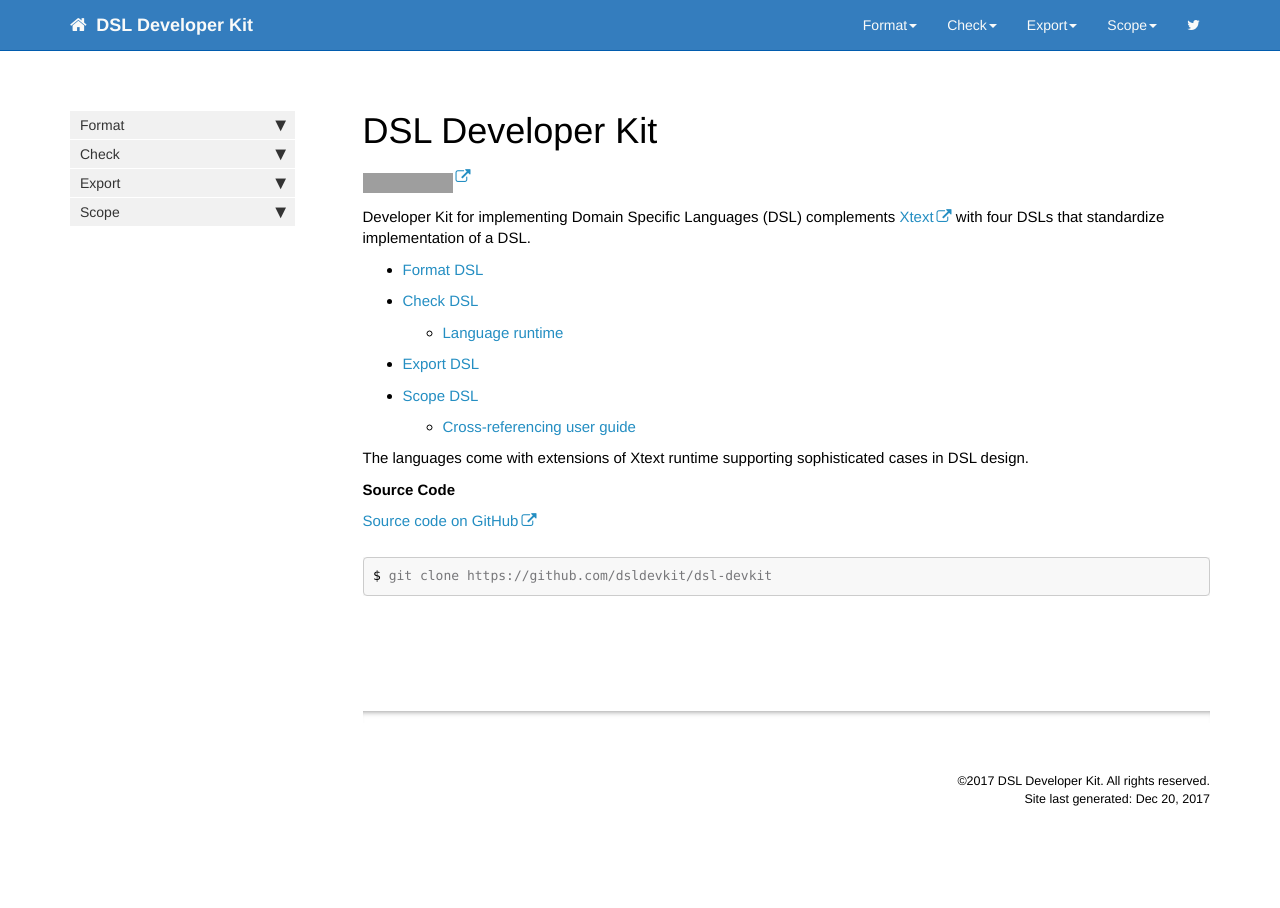
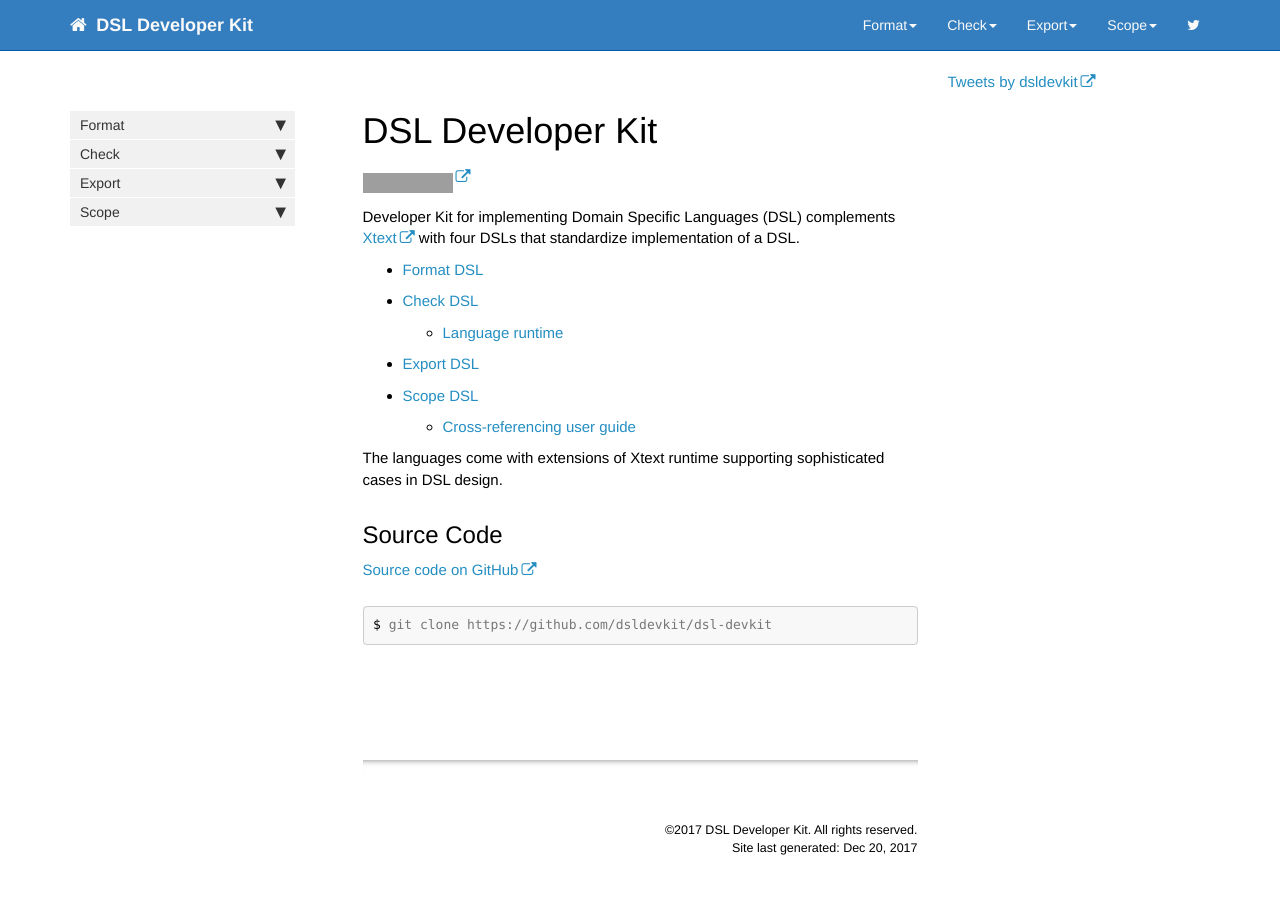
Before and after one commit to dsldevkit/dsldevkit.github.io, a Jekyll site: the page built from index.md, in a window 1280 px wide. Built offline with Jekyll 4.4.1, drawn with Linux system fonts in a browser that asks for light colours; nearby versions of some CDN libraries; comment, search, counter and statistics services are not loaded; grey boxes are pictures that could not be loaded.

Commit message:
Add twitter to home page

```diff
--- a/_config.yml
+++ b/_config.yml
@@ -103,6 +103,6 @@
 # the description is used in the feed.xml file
 
 # needed for sitemap.xml file only
-url: http://dsldevkit.github.io
+url: http://ddk.tools.avaloq.com
 
 repository: dsldevkit/dsldevkit.github.io
--- /dev/null
+++ b/_includes/twitter.html
@@ -0,0 +1 @@
+<a class="twitter-timeline" href="https://twitter.com/dsldevkit?ref_src=twsrc%5Etfw">Tweets by dsldevkit</a> <script async src="https://platform.twitter.com/widgets.js" charset="utf-8"></script>
--- a/_layouts/default.html
+++ b/_layouts/default.html
@@ -64,10 +64,21 @@
         <div class="col-md-3">
 
           {% include sidebar.html %}
+{% if page.twitter == true %}
+    <!-- Content Column -->
+    <div class="col-md-6">
+        {{content}}
+    </div>
+    <!-- Twitter Column -->
+    <div class="col-md-3">
+        {% include twitter.html %}
+    </div>
+{% else %}
     <!-- Content Column -->
     <div class="col-md-9">
         {{content}}
     </div>
+{% endif %}
     <!-- /.row -->
 </div>
 <!-- /.container -->
--- a/index.md
+++ b/index.md
@@ -22,7 +24,7 @@
 
 The languages come with extensions of Xtext runtime supporting sophisticated cases in DSL design.
 
-**Source Code**
+## Source Code
 
 [Source code on GitHub](https://github.com/dsldevkit/dsl-devkit)
 
```
Also changed, not shown: other parts of index.md (+2 -0 lines).
